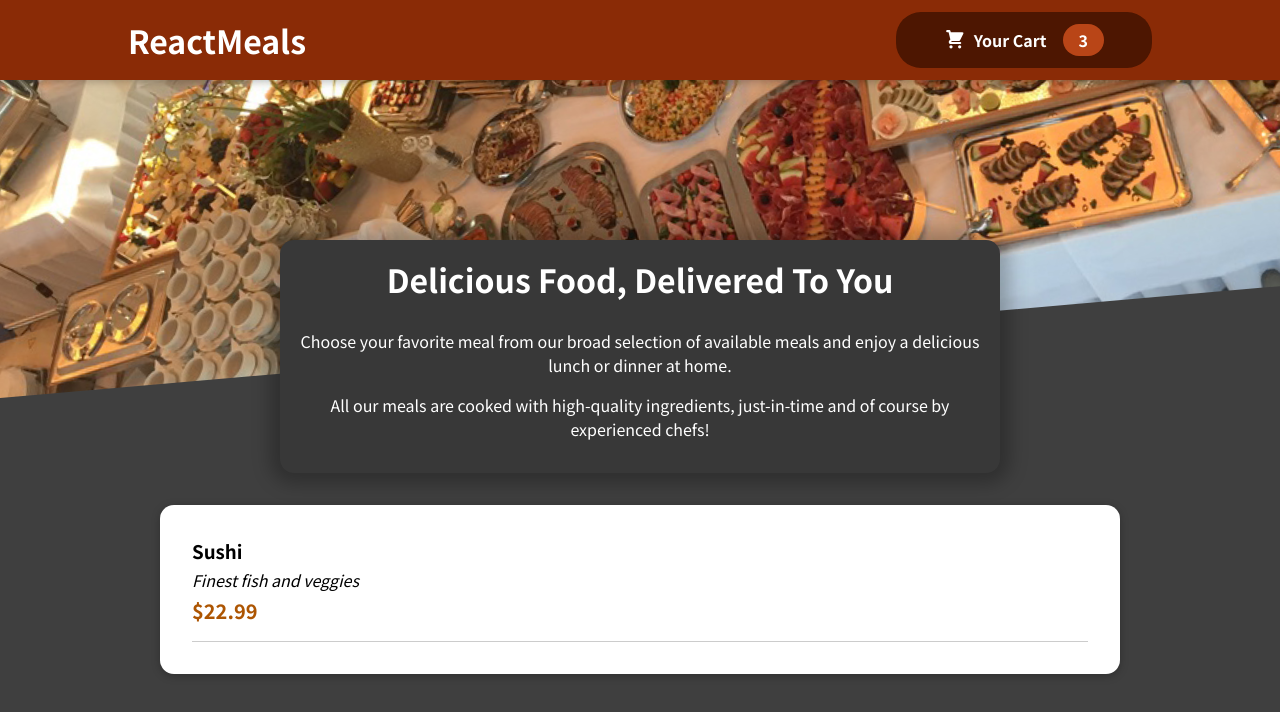
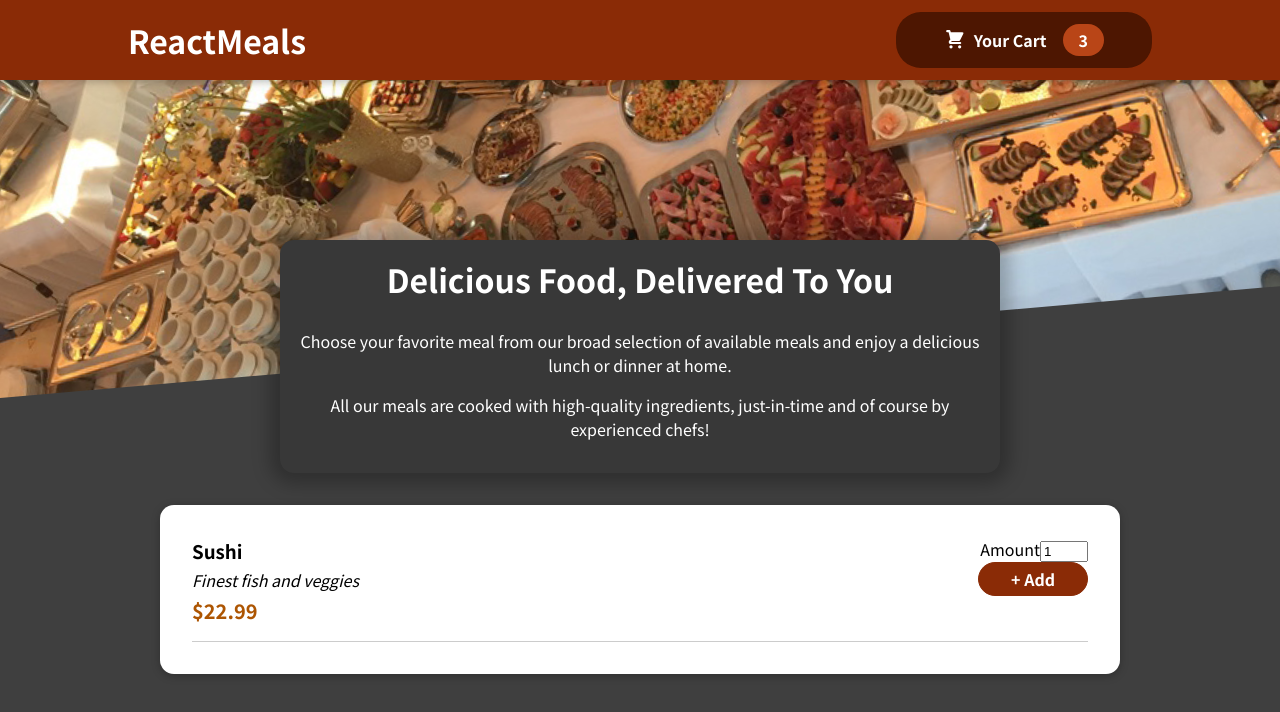
Before and after one commit to basiltt/react-food-order-app-3, a React (Create React App) app: page / in a window 1280 px wide. Shown: the top 712 px of the page. Built offline with nearby package versions, Linux system fonts and the light colour scheme.

Commit message:
Add MealItemForm component
create new files MealItemForm.js and MealItemForm.module.css and modify MealItem.js file

```diff
--- a/src/components/Meals/MealItem/MealItem.js
+++ b/src/components/Meals/MealItem/MealItem.js
@@ -1,5 +1,6 @@
 import React from 'react';
 import styles from './MealItem.module.css';
+import MealItemForm from "./MealItemForm";
 
 function MealItem(props) {
     return (
@@ -10,7 +11,7 @@
                 <div className={styles.price}>$22.99</div>
             </div>
             <div>
-
+                <MealItemForm />
             </div>
         </li>
     );
--- /dev/null
+++ b/src/components/Meals/MealItem/MealItemForm.js
@@ -0,0 +1,16 @@
+import React from 'react';
+import styles from './MealItemForm.module.css'
+
+function MealItemForm(props) {
+    return (
+        <form className={styles.form}>
+            <div>
+                <label htmlFor="dummy_id">Amount</label>
+                <input id="dummy_id" type="number" min="1" max="5" step="1" defaultValue="1"/>
+            </div>
+            <button>+ Add</button>
+        </form>
+    );
+}
+
+export default MealItemForm;
--- /dev/null
+++ b/src/components/Meals/MealItem/MealItemForm.module.css
@@ -0,0 +1,20 @@
+.form {
+    text-align: right;
+}
+
+.form button {
+    font: inherit;
+    cursor: pointer;
+    background-color: #8a2b06;
+    border: 1px solid #8a2b06;
+    color: white;
+    padding: 0.25rem 2rem;
+    border-radius: 20px;
+    font-weight: bold;
+}
+
+.form button:hover,
+.form button:active {
+    background-color: #641e03;
+    border-color: #641e03;
+}
```
